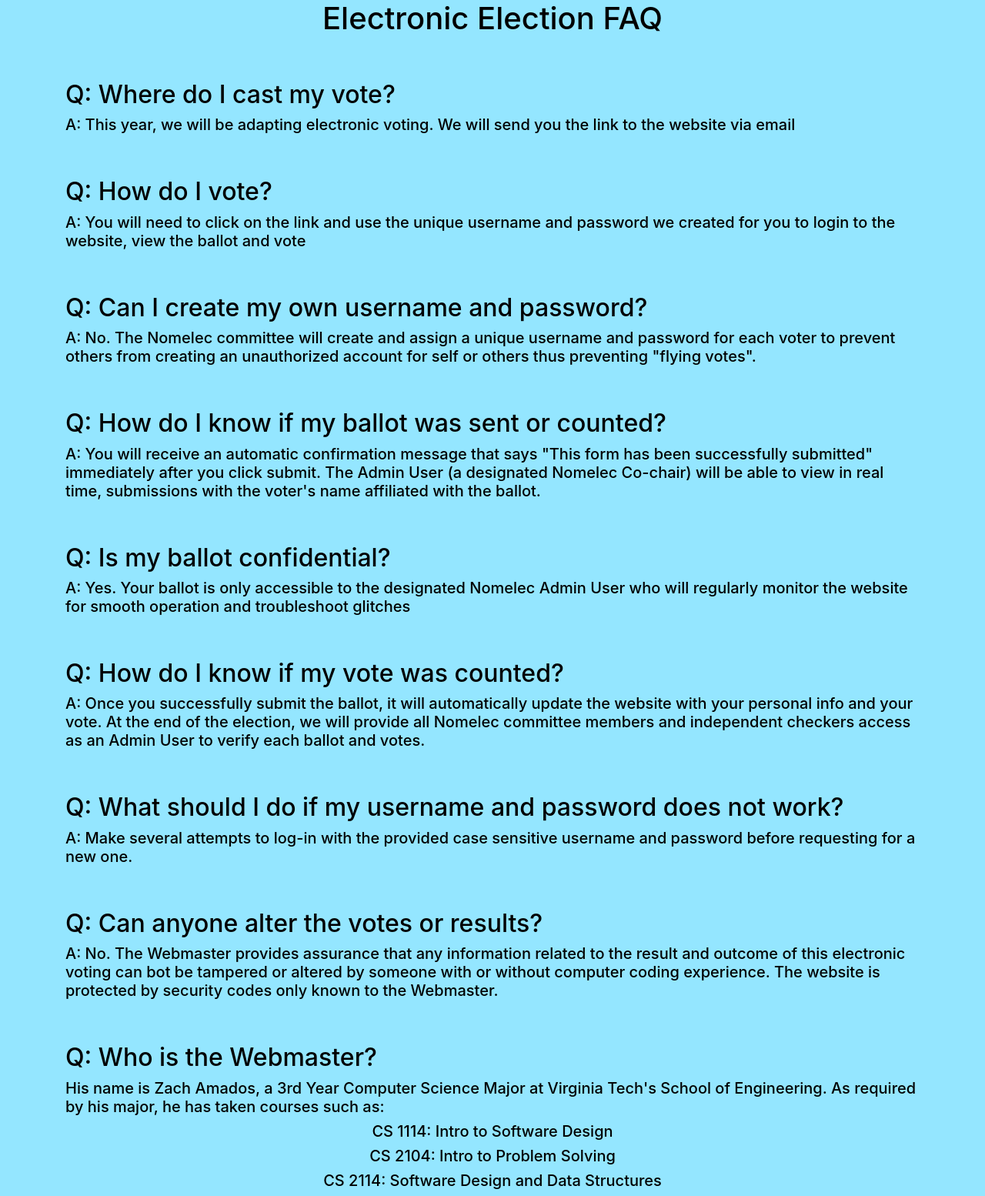
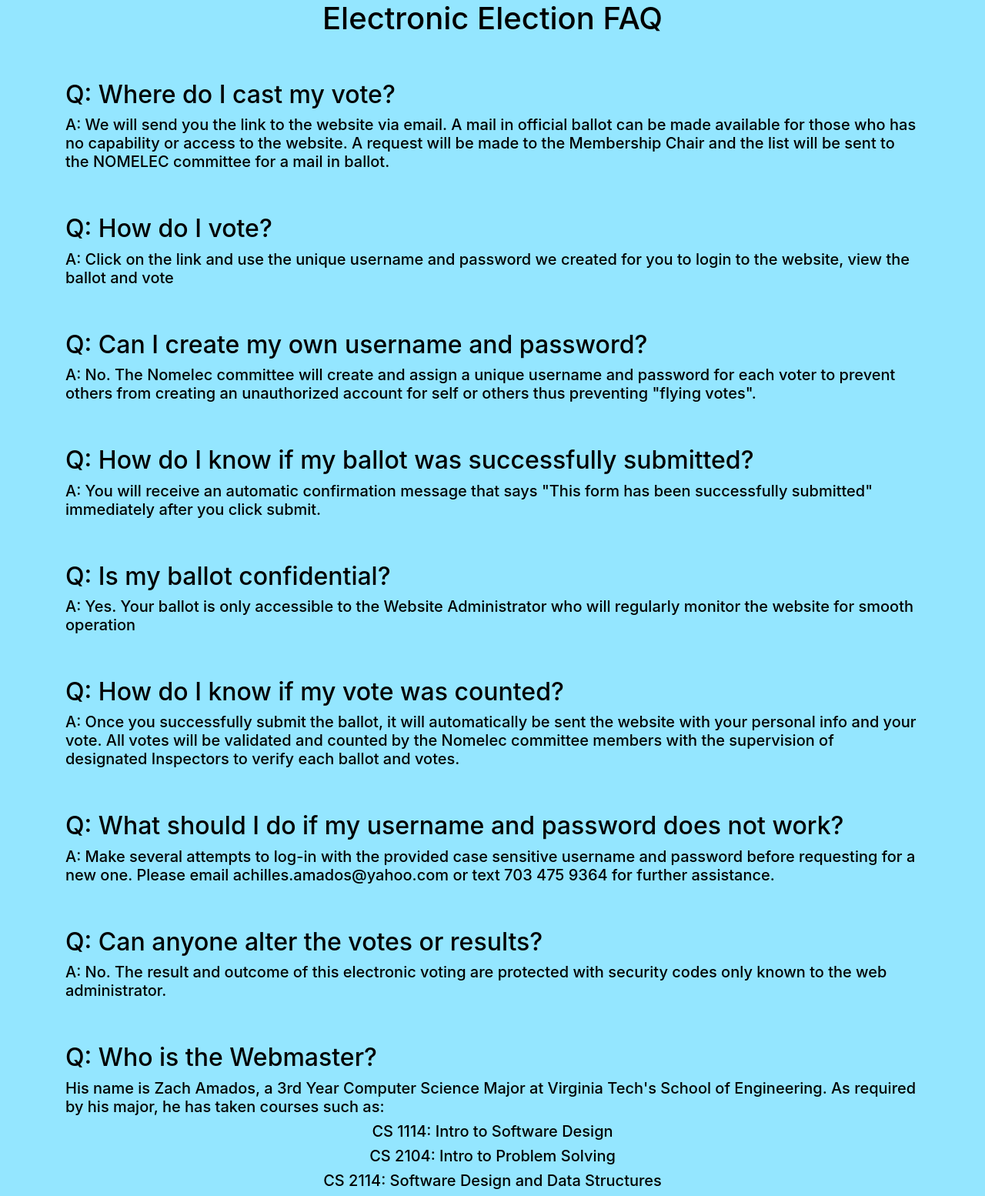
Before and after one commit to azach99/PNAMDCElection, a Django app: page /faq/ in a window 1280 px wide. Shown: the part 280-1834 px from the top of the page at 77% size. Run offline with Django 3.2, Linux system fonts and the light colour scheme; some libraries are stand-ins or nearby versions.

Commit message:
updating faq, pushing database

```diff
--- a/Users/templates/Users/faq.html
+++ b/Users/templates/Users/faq.html
@@ -6,35 +6,35 @@
     <br>
 </center>
     <h2>Q: Where do I cast my vote?</h2>
-    <h5>A: This year, we will be adapting electronic voting. We will send you the link to the website via email</h5>
+    <h5>A: We will send you the link to the website via email.  A mail in official ballot can be made available for those who has no capability or access to the website. A request will be made to the Membership Chair and the list  will be sent to the NOMELEC committee for a mail in ballot.</h5>
     <br>
     <br>
     <h2>Q: How do I vote?</h2>
-    <h5>A: You will need to click on the link and use the unique username and password we created for you to login to the website, view the ballot and vote</h5>
+    <h5>A: Click on the link and use the unique username and password we created for you to login to the website, view the ballot and vote</h5>
     <br>
     <br>
     <h2>Q: Can I create my own username and password?</h2>
     <h5>A: No. The Nomelec committee will create and assign a unique username and password for each voter to prevent others from creating an unauthorized account for self or others thus preventing "flying votes".</h5>
     <br>
     <br>
-    <h2>Q: How do I know if my ballot was sent or counted?</h2>
-    <h5>A: You will receive an automatic confirmation message that says "This form has been successfully submitted" immediately after you click submit. The Admin User (a designated Nomelec Co-chair) will be able to view in real time, submissions with the voter's name affiliated with the ballot.</h5>
+    <h2>Q: How do I know if my ballot was successfully submitted?</h2>
+    <h5>A: You will receive an automatic confirmation message that says "This form has been successfully submitted" immediately after you click submit.</h5>
     <br>
     <br>
     <h2>Q: Is my ballot confidential?</h2>
-    <h5>A: Yes. Your ballot is only accessible to the designated Nomelec Admin User who will regularly monitor the website for smooth operation and troubleshoot glitches</h5>
+    <h5>A: Yes. Your ballot is only accessible to the Website Administrator who will regularly monitor the website for smooth operation</h5>
     <br>
     <br>
     <h2>Q: How do I know if my vote was counted? </h2>
-    <h5>A: Once you successfully submit the ballot, it will automatically update the website with your personal info and your vote. At the end of the election, we will provide all Nomelec committee members and independent checkers access as an Admin User to verify each ballot and votes.</h5>
+    <h5>A: Once you successfully submit the ballot, it will automatically be sent the website with your personal info and your vote. All votes will be validated and counted by the Nomelec committee members with the supervision of designated Inspectors to verify each ballot and votes.</h5>
     <br>
     <br>
     <h2>Q: What should I do if my username and password does not work? </h2>
-    <h5>A: Make several attempts to log-in with the provided case sensitive username and password before requesting for a new one.</h5>
+    <h5>A: Make several attempts to log-in with the provided case sensitive username and password before requesting for a new one.  Please email achilles.amados@yahoo.com or text 703 475 9364 for further assistance.</h5>
     <br>
     <br>
     <h2>Q: Can anyone alter the votes or results?</h2>
-    <h5>A: No. The Webmaster provides assurance that any information related to the result and outcome of this electronic voting can bot be tampered or altered by someone with or without computer coding experience. The website is protected by security codes only known to the Webmaster.</h5>
+    <h5>A: No. The result and outcome of this electronic voting are protected with security codes only known to the web administrator.</h5>
     <br>
     <br>
     <h2>Q: Who is the Webmaster?</h2>
```
Also changed, not shown: db.sqlite3.
